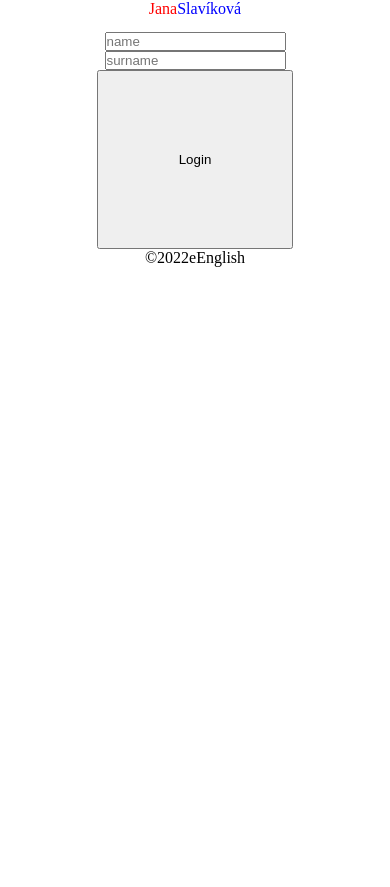
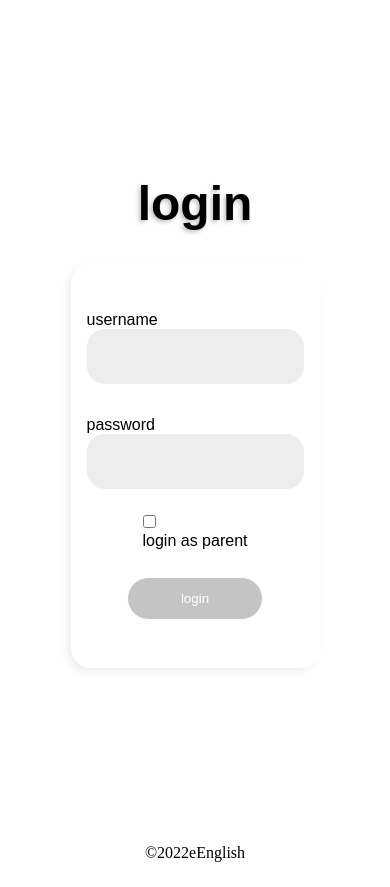
Before and after one commit to 3n0wd3n/Bachelor-Thesis, a Next.js app in the folder BT-master(nextjs)/app/: page / in a window 390 px wide. Before the commit the page ends 844 px from the top, so only its background shows below. Built offline with nearby package versions, Linux system fonts and the light colour scheme.

Commit message:
mobile version of login

```diff
--- a/BT-master(nextjs)/app/components/CommonStyles.js
+++ b/BT-master(nextjs)/app/components/CommonStyles.js
@@ -7,4 +7,30 @@ export const Container = styled.div`
   flex-direction: column;
   justify-content: center;
   align-items: center;
+  height: 100vh;
+  width: 100vw;
 `;
+
+export const Fonts = styled.div`
+  @import url('https://fonts.googleapis.com/css2?family=Raleway:wght@100;200;600;700&display=swap');
+
+  text-align: center;
+
+  & h1 {
+    font-family: 'Raleway', sans-serif;
+    text-shadow: -2px 2px 4px rgba(0, 0, 0, 0.25);
+    font-size: 3rem;
+    font-weight: 700;
+  }
+
+  & h2 {
+    font-family: 'Raleway', sans-serif;
+    font-weight: 500;
+  }
+
+  & p {
+    font-family: 'Raleway', sans-serif;
+    font-weight: 100;
+  }
+
+`;
--- a/BT-master(nextjs)/app/components/Login/Login.js
+++ b/BT-master(nextjs)/app/components/Login/Login.js
@@ -1,15 +1,42 @@
 import React from 'react';
 import Router from 'next/router'
-import { Container } from '../CommonStyles'
-import { ButtonStyled, InputStyled } from './Login.style'
+import { Fonts } from '../CommonStyles'
+import { LoginButtonStyled, LoginInputStyled, LoginFormStyled, LoginLabelStyled, LoginInputCheckboxStyled, LoginButtonContainer, LoginButtonBottomContainer, LoginContainer } from './Login.style'
 
 export default function LoginForm(){
     return(
-        <Container>
-            <InputStyled type="text" name="name" placeholder="name"></InputStyled>
-            <InputStyled type="text" name="surname" placeholder="surname"></InputStyled>
-            <ButtonStyled onClick={() => Router.push('/dashboard')}>Login</ButtonStyled>
-            {/* <button onClick={() => Router.push('/dashboard')}>Login</button> */}
-        </Container>
+            <LoginFormStyled>
+                <Fonts>
+                    <h1>login</h1>
+                </Fonts>
+
+                <LoginContainer>
+                    <LoginButtonContainer >
+                        <Fonts>
+                            <p>username</p>
+                        </Fonts>
+                        <LoginInputStyled type="text" name="username" placeholder=""></LoginInputStyled>
+                    </LoginButtonContainer >
+
+                    <LoginButtonBottomContainer>
+                        <Fonts>
+                            <p>password</p>
+                        </Fonts>
+                        <LoginInputStyled type="password" name="password" placeholder=""></LoginInputStyled>
+
+                    </LoginButtonBottomContainer>
+
+                    <LoginLabelStyled>
+                        <LoginInputCheckboxStyled type="checkbox"></LoginInputCheckboxStyled>
+                        <Fonts>
+                            <p>login as parent</p>
+                        </Fonts>
+                    </LoginLabelStyled>
+
+                    <LoginButtonStyled onClick={() => Router.push('/dashboard')}>login</LoginButtonStyled>
+                    {/* <button onClick={() => Router.push('/dashboard')}>Login</button> */}
+
+                </LoginContainer>
+            </LoginFormStyled>
     )
 }
--- a/BT-master(nextjs)/app/components/Login/Login.style.js
+++ b/BT-master(nextjs)/app/components/Login/Login.style.js
@@ -1,10 +1,71 @@
 import styled from 'styled-components'
 
-export const ButtonStyled = styled.button`
-  padding: 5rem;
-  cursor: pointer;
+export const LoginFormStyled = styled.form`
+  display: flex;
+  flex-direction: column;
+  justify-content: center;
+  align-items: center;
+
+  @media (max-width: 700px) {
+    /* we write media query into constants */
+  }
 `;
 
-export const InputStyled= styled.input`
-    color: black;
+export const LoginButtonContainer = styled.div`
+  display: flex;
+  justify-content: flex-start;
+  align-items: flex-start;
+  flex-direction: column;
 `;
+
+export const LoginContainer = styled.div`
+  display: flex;
+  flex-direction: column;
+  justify-content: center;
+  align-items: center;
+  background-color: white;
+  box-shadow: -4px 4px 6px rgba(155, 155, 155, 0.15);
+  border-radius: 20px;
+  /* padding: top right bottom left; */
+  padding: 3em 1em 3em 1em;
+  margin-top: 2em;
+`;
+
+export const LoginButtonBottomContainer = styled(LoginButtonContainer)`
+  margin-top: 2em;
+`;
+
+export const LoginInputStyled= styled.input`
+    cursor: pointer;
+    border: none;
+    color: grey;
+    border-radius: 18px;
+    background-color: #EDEDED;
+    padding: 1.5em;
+`;
+
+export const LoginLabelStyled = styled.label`
+  cursor: pointer;
+  justify-content: flex-start;
+`;
+
+export const LoginInputCheckboxStyled = styled.input`
+  margin-top: 2em;
+  margin-right: 0.5em;
+`;
+
+export const LoginButtonStyled = styled.button`
+  border: 1px solid white;
+  cursor: pointer;
+  margin-top: 2em;
+  border-radius: 30px;
+  background: #C4C4C4;
+  color: white;
+  padding: 1em 4em 1em 4em;
+  :hover{
+    background-color: white;
+    border: 1px solid #C4C4C4;
+    transition: 0.7s;
+    color: #C4C4C4;
+  }
+`;
--- a/BT-master(nextjs)/app/pages/index.js
+++ b/BT-master(nextjs)/app/pages/index.js
@@ -1,6 +1,6 @@
 import Head from 'next/head'
 import { Container } from '../components/CommonStyles'
-import Header from '../components/Header'
+// import Header from '../components/Header'
 import LoginForm from '../components/Login/Login'
 
 export default function Home({ data }) {
@@ -12,10 +12,8 @@ export default function Home({ data }) {
           <link rel="icon" href="/favicon.ico" />
         </Head>
         <Container>
-          <Header data={data} />
-          <Container>
-            <LoginForm/>
-          </Container>
+          {/* <Header data={data} /> */}
+          <LoginForm/>
         </Container>
     </>
   )
```
